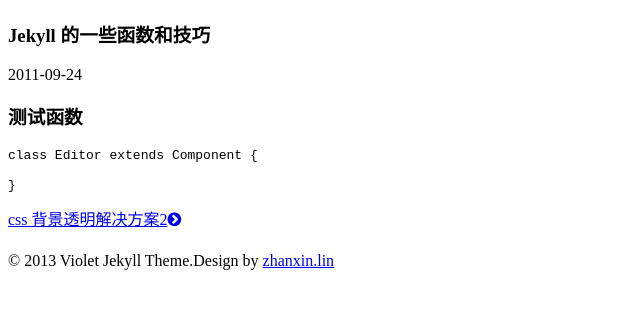
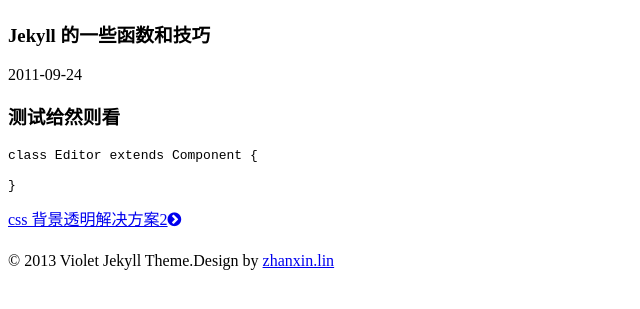
Before and after one commit to pizn/pizn.github.com, a Jekyll site: the page built from _posts/2011-09-24-jekyll-more.md, in a window 1280 px wide. Shown: the top 309 px of the page, without its empty margins (0-640 px from the left). Built offline with Jekyll 4.4.1, drawn with Linux system fonts in a browser that asks for light colours; nearby versions of some CDN libraries; some web fonts are replaced; library files that are not in the unit come from our copies; comment, search, counter and statistics services are not loaded.

Commit message:
[log]: Update post

````diff
--- a/_posts/2011-09-24-jekyll-more.md
+++ b/_posts/2011-09-24-jekyll-more.md
@@ -4,7 +4,7 @@ title:          Jekyll 的一些函数和技巧
 description: 在使用 Jekyll 构建博客的过程中，我记录下了这些常见的函数，例如循环输出文章，输出分页等
 tags: Jekyll
 ---
-# 测试函数
+# 测试给然则看
 
 ```javascript
 class Editor extends Component {
````
